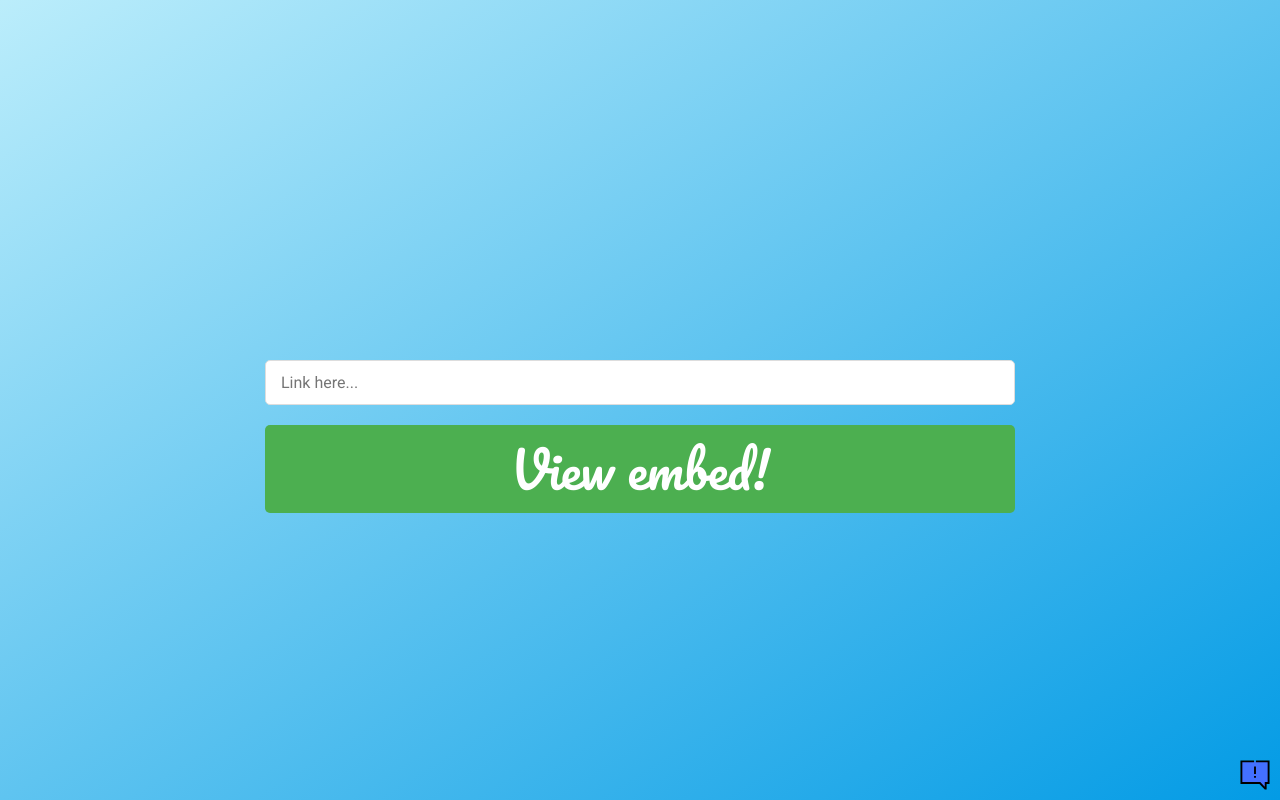
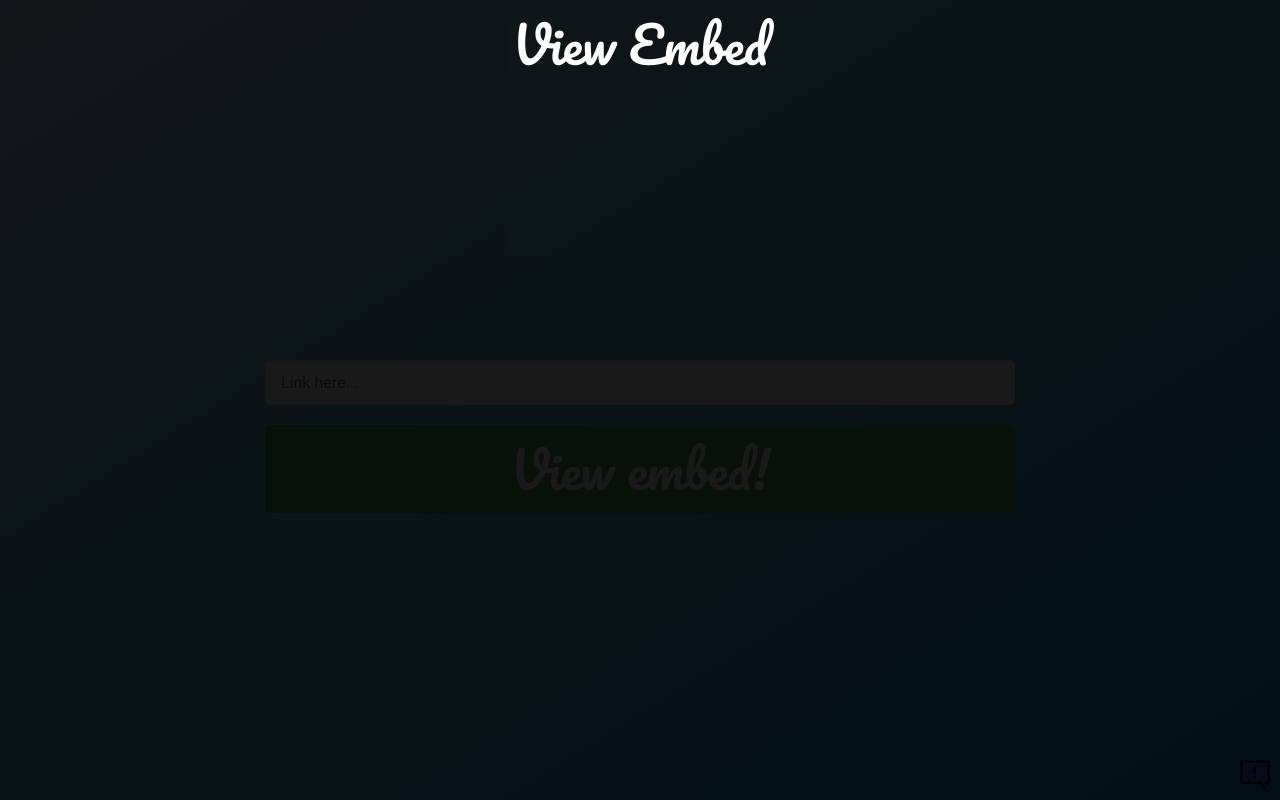
Before and after one commit to L3onix/view-embed, a React (Create React App) app: page / in a window 1280 px wide. Both pictures are taken after a click on the picture 1255 px from the left and 775 px from the top of the page. Built offline with nearby package versions, Linux system fonts and the light colour scheme.

Commit message:
criando about modal e fazendo primeiros ajustes no css

```diff
--- /dev/null
+++ b/src/components/AboutModal.css
@@ -0,0 +1 @@
+@import url('https://fonts.googleapis.com/css?family=Pacifico|Roboto&display=swap');
--- /dev/null
+++ b/src/components/AboutModal.js
@@ -0,0 +1,17 @@
+import React from 'react'
+import './AboutModal.css'
+
+export default class AboutModal extends React.Component {
+    render() {
+        if(!this.props.show){
+            return null
+        }
+        return (
+            <div className="about-popup">
+                <div className="about-content">
+                    <span>View Embed</span>
+                </div>
+            </div>
+        )
+    }
+}
--- a/src/pages/App.css
+++ b/src/pages/App.css
@@ -57,6 +57,7 @@ input {
   background: #4caf50;
   color: #fff;
   cursor: pointer;
+  transition: 0.3s;
 }
 
 .content button.btn:hover {
@@ -70,9 +71,53 @@ input {
   bottom: 10px;
   right: 10px;
   cursor: pointer;
+  transition: 0.3s;
 }
 
 #about:hover {
   width: 35px;
   height: 35px;
 }
+
+.about-popup {
+    position: fixed;
+    left: 0;
+    top: 0;
+    width: 100%;
+    height: 100%;
+    overflow: auto;
+    background-color: rgb(0,0,0);
+    background-color: rgba(0,0,0,0.9);
+    z-index: 1;
+    transition: 0.3s;
+}
+
+.about-content {
+  margin: auto;
+  display: block;
+  width: 80%;
+  max-width: 700px;
+  text-align: center;
+}
+
+.about-content span {
+  text-align: center;
+  color: white;
+}
+
+.about-content, span {
+  -webkit-animation-name: zoom;
+  -webkit-animation-duration: 0.6s;
+  animation-name: zoom;
+  animation-duration: 0.6s;
+}
+
+@-webkit-keyframes zoom {
+  from {-webkit-transform:scale(0)}
+  to {-webkit-transform:scale(1)}
+}
+
+@keyframes zoom {
+  from {transform:scale(0)}
+  to {transform:scale(1)}
+}
--- a/src/pages/App.js
+++ b/src/pages/App.js
@@ -3,10 +3,13 @@ import './App.css';
 
 import UrlFactory from '../middlewares/UrlFactory'
 
+import AboutModal from '../components/AboutModal'
+
 import about from '../images/about.svg'
 
 function App() {
   const [link, setLink] = useState('')
+  const [aboutModal, setAboutModal] = useState(false)
 
   function handleSubmit(event) {
     event.preventDefault()
@@ -29,8 +32,9 @@ function App() {
 
         <button className="btn" type="submit">View embed!</button>
       </form>
+    <img id="about" src={about} alt="About this project" onClick={event => setAboutModal(true)}/>
+    <AboutModal show={aboutModal} />
     </div>
-    <img id="about" src={about} alt="About this project"/>
     </>
   );
 }
```
